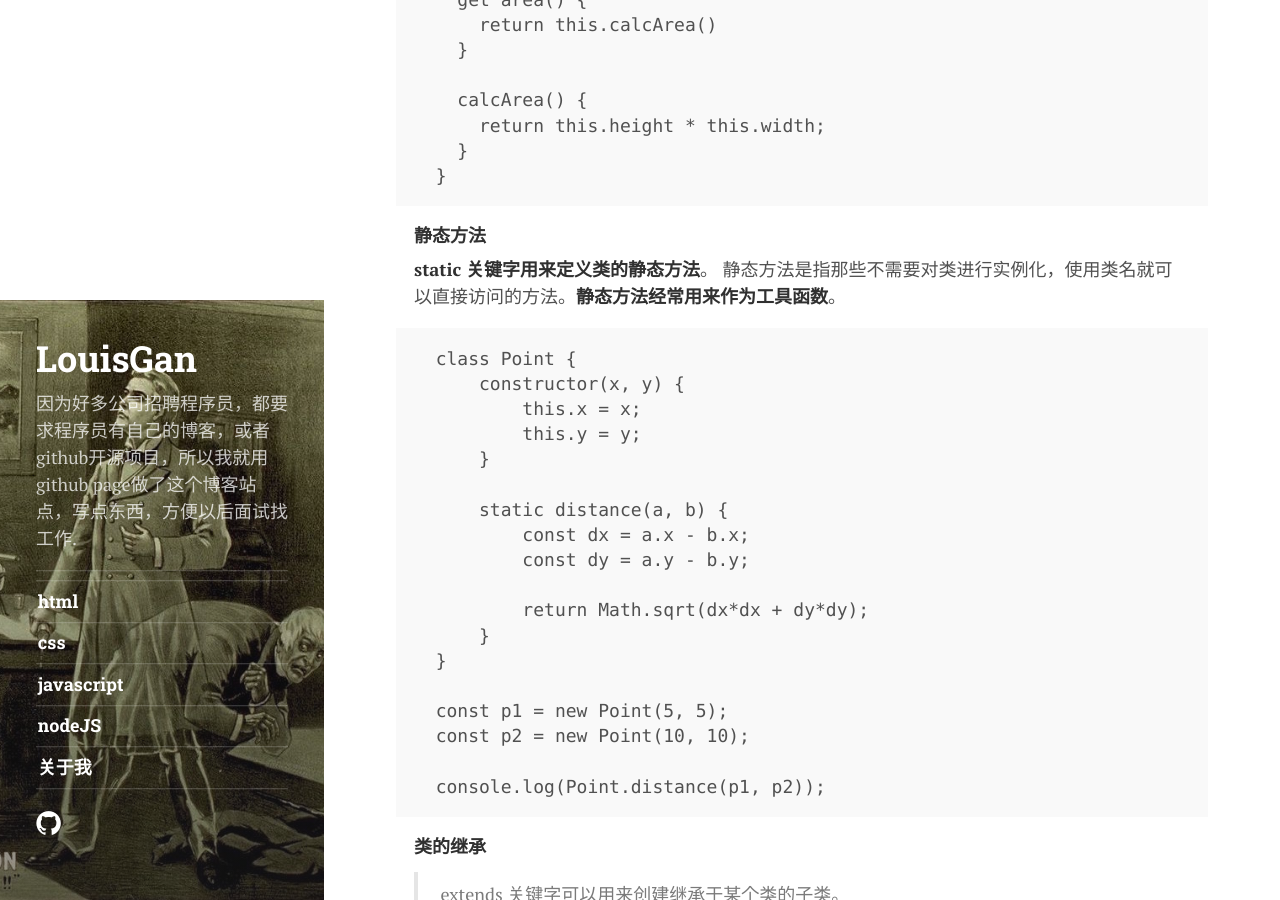
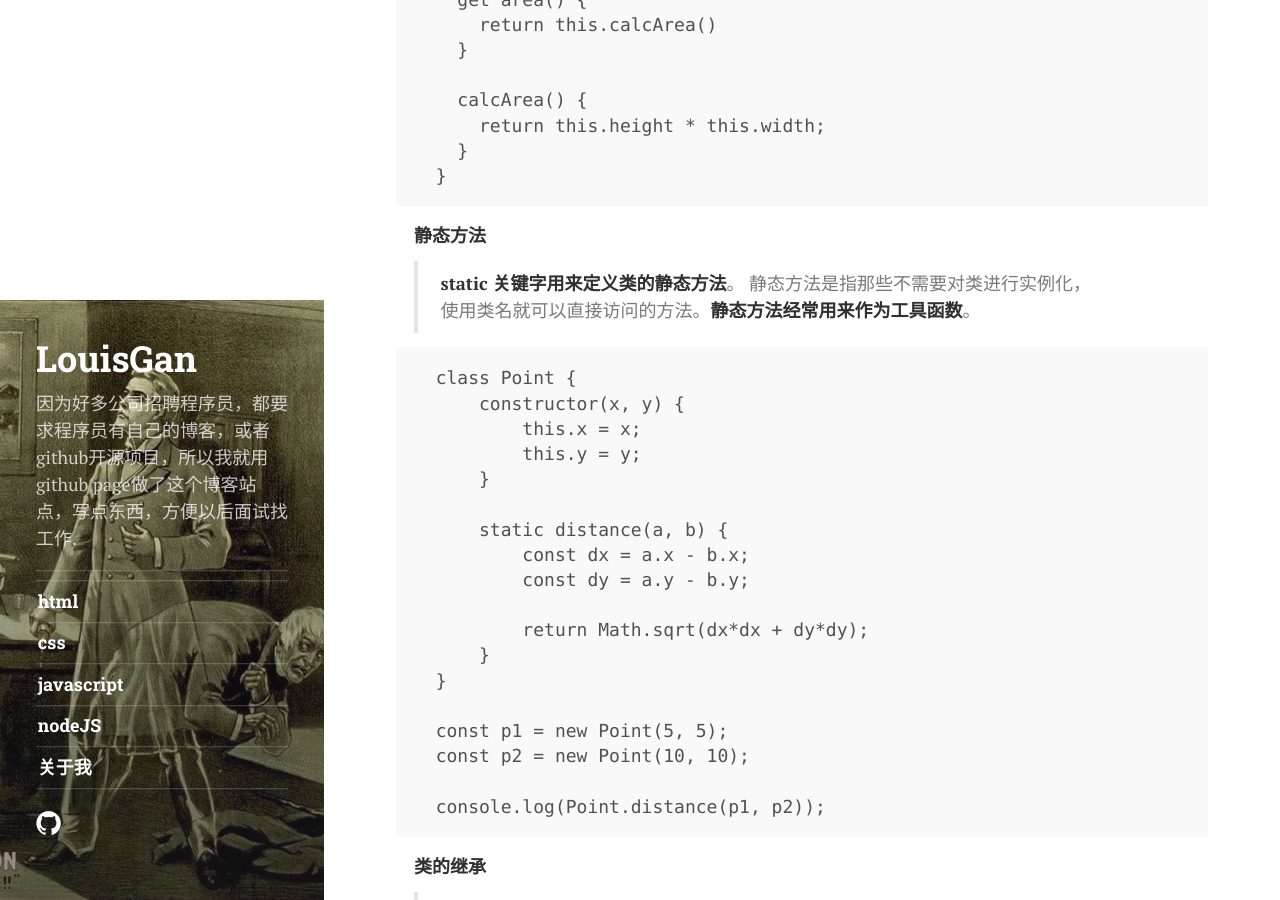
Before and after one commit to ganpeng/ganpeng.github.io, a Jekyll site: the page built from _posts/2015-10-08-es6-class.md, in a window 1280 px wide and 900 px high, scrolled down 2264 px. Built offline with Jekyll 4.4.1, drawn with Linux system fonts in a browser that asks for light colours; nearby versions of some CDN libraries; some web fonts are replaced.

Commit message:
样式问题

```diff
--- a/_posts/2015-10-08-es6-class.md
+++ b/_posts/2015-10-08-es6-class.md
@@ -89,7 +89,7 @@ tags: [javascript]
 
 #### 静态方法
 
-**static 关键字用来定义类的静态方法**。 静态方法是指那些不需要对类进行实例化，使用类名就可以直接访问的方法。**静态方法经常用来作为工具函数**。
+> **static 关键字用来定义类的静态方法**。 静态方法是指那些不需要对类进行实例化，使用类名就可以直接访问的方法。**静态方法经常用来作为工具函数**。
 
 <pre>
   class Point {
```
